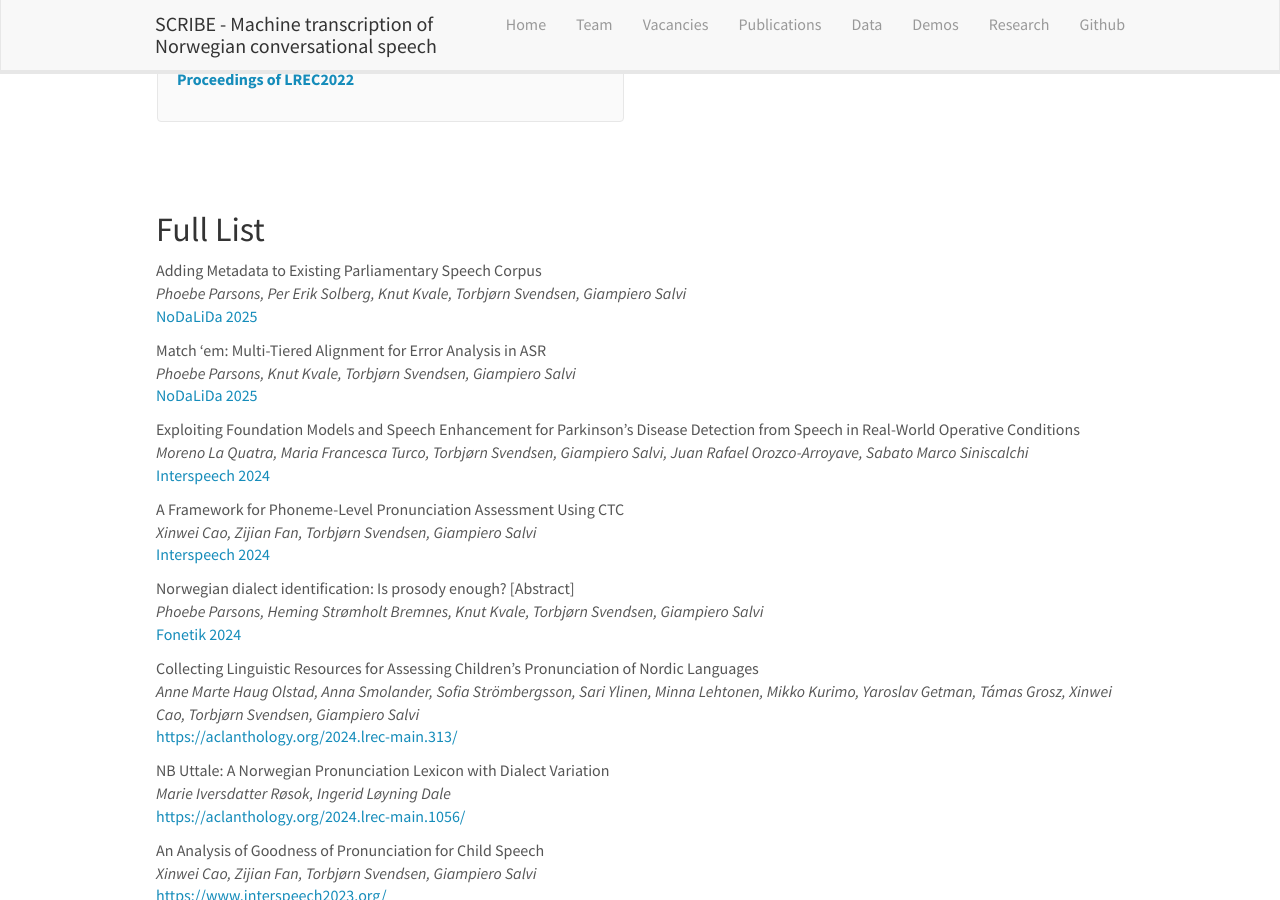
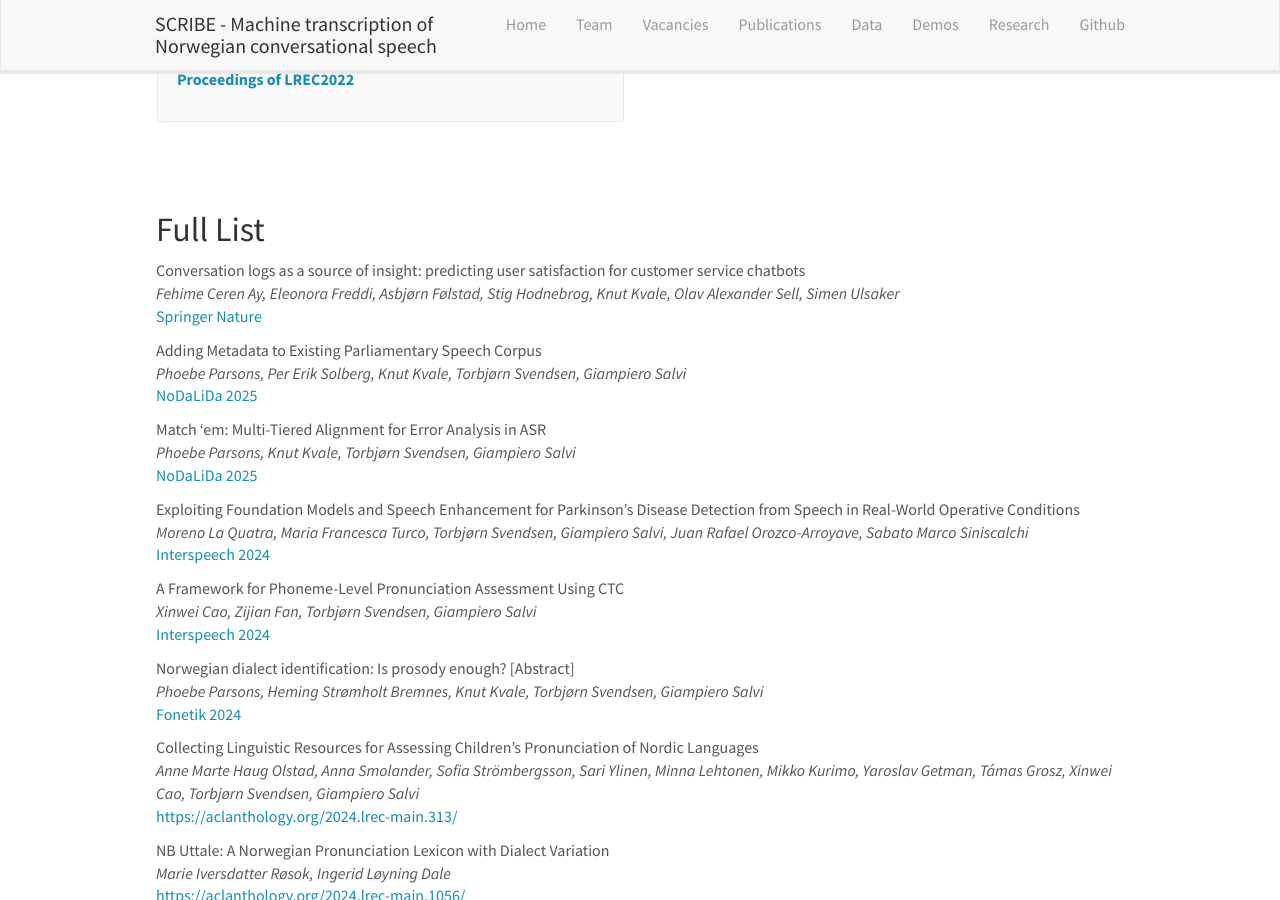
Before and after one commit to scribe-project/scribe-project.github.io, a Jekyll site: the page built from _pages/publications.md, in a window 1280 px wide and 900 px high, scrolled down 1524 px. Built offline with Jekyll 4.4.1, drawn with Linux system fonts in a browser that asks for light colours; nearby versions of some CDN libraries.

Commit message:
added Telenor paper

```diff
--- a/_data/publist.yml
+++ b/_data/publist.yml
@@ -1,3 +1,13 @@
+- title: "Conversation logs as a source of insight: predicting user satisfaction for customer service chatbots"
+  image:
+  description: We found significant covariation between satisfaction and conversation characteristics reflecting in the log data, suggesting efficient chatbot interactions.
+  authors: Fehime Ceren Ay, Eleonora Freddi, Asbjørn Følstad, Stig Hodnebrog, Knut Kvale, Olav Alexander Sell, Simen Ulsaker
+  link:
+    url: https://link.springer.com/article/10.1007/s41233-025-00071-8
+    display: Springer Nature
+  highlight: 0
+  news2:
+
 - title: "Adding Metadata to Existing Parliamentary Speech Corpus"
   image:
   description: We add speaker information to the SSC parliamentary speech corpus.
```
